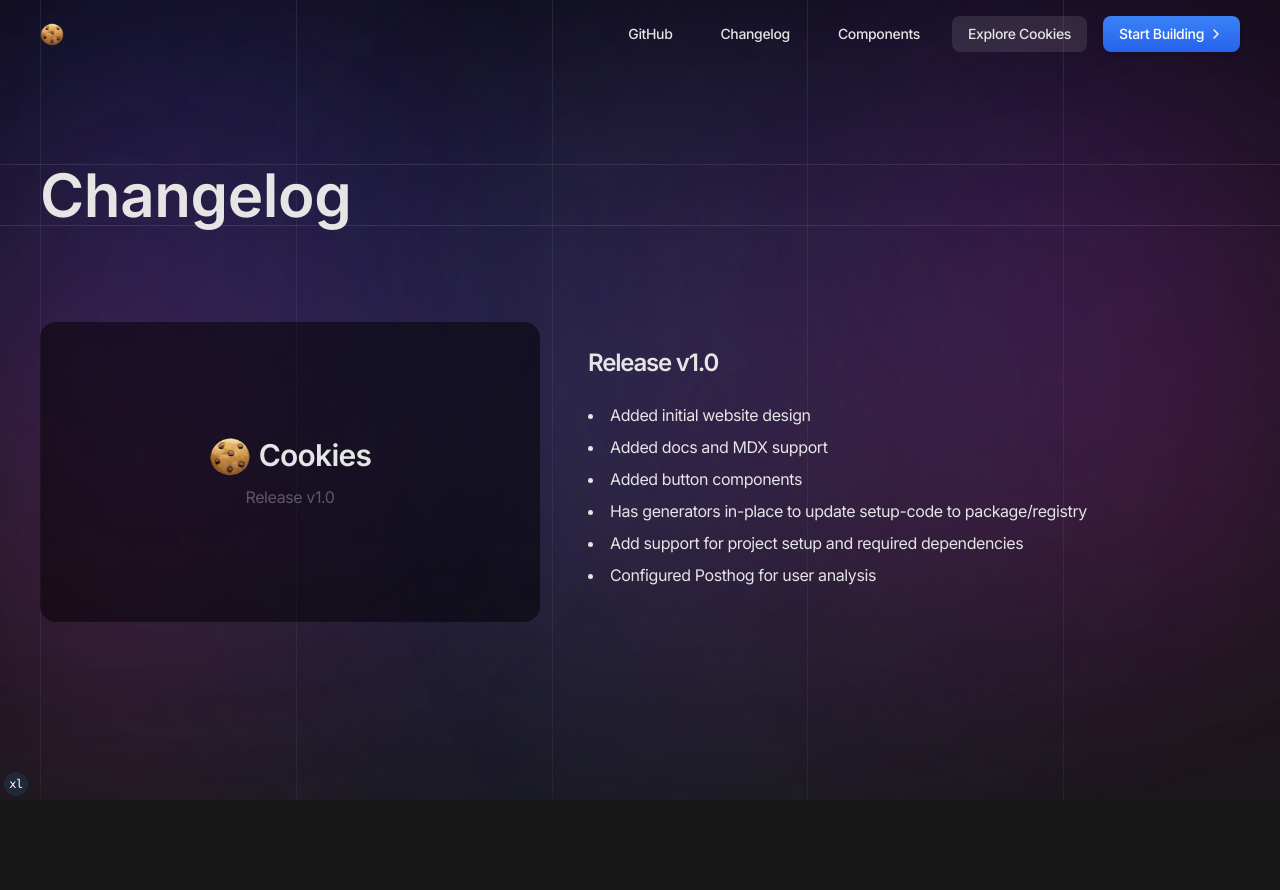
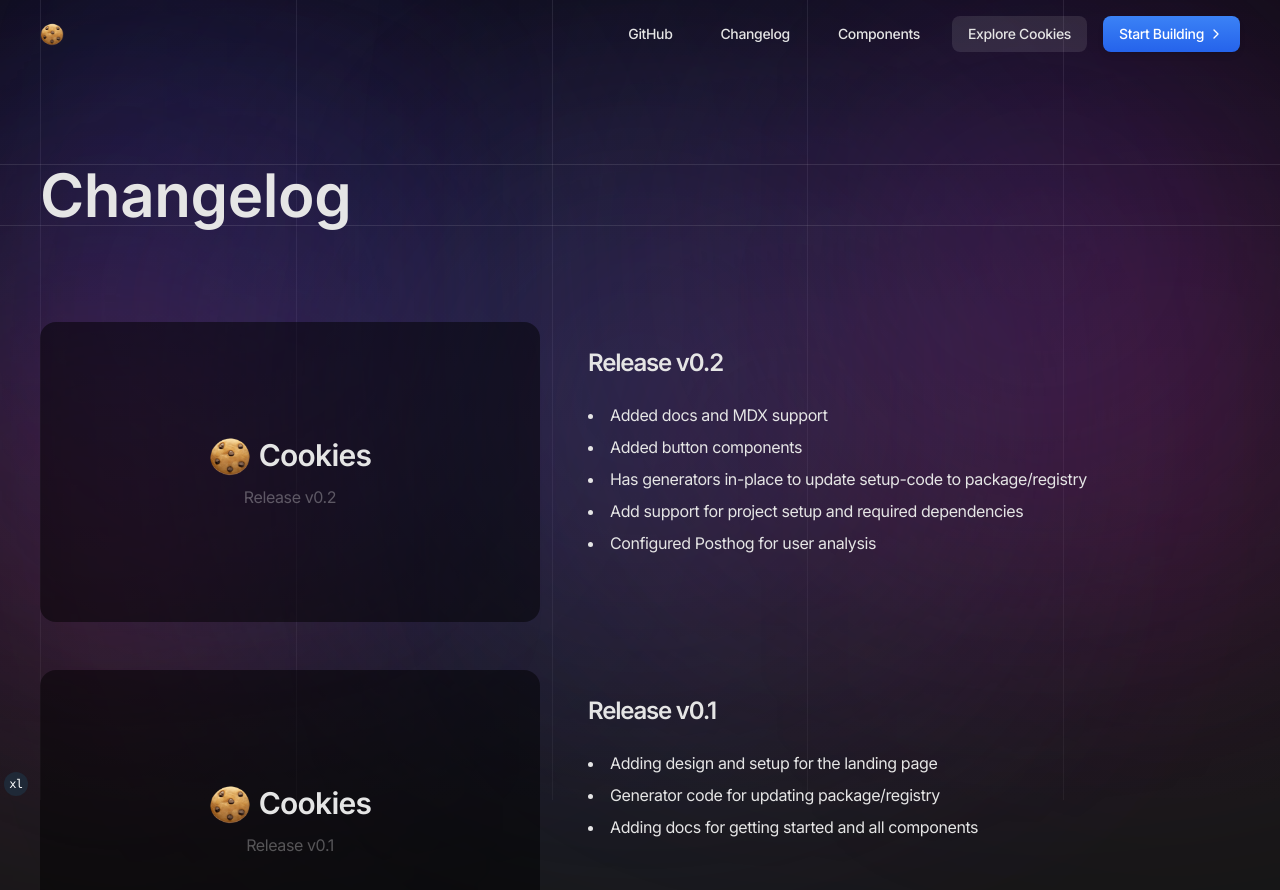
Before and after one commit to with-tw/cookies, a Next.js app: page /changelog in a window 1280 px wide. Shown: the top 890 px of the page. Before the commit the page ends 800 px from the top, so only its background shows below. Built offline with nearby package versions, Linux system fonts and the light colour scheme; no server answers.

Commit message:
⬆️ Add changelog for release v0.2

```diff
--- a/app/changelog/logs.ts
+++ b/app/changelog/logs.ts
@@ -5,9 +5,16 @@ export type ChangelogContentType = {
 
 export const ChangelogContent: ChangelogContentType[] = [
   {
-    version: '1.0',
+    version: '0.1',
     features: [
-      'Added initial website design',
+      'Adding design and setup for the landing page',
+      'Generator code for updating package/registry',
+      'Adding docs for getting started and all components',
+    ],
+  },
+  {
+    version: '0.2',
+    features: [
       'Added docs and MDX support',
       'Added button components',
       'Has generators in-place to update setup-code to package/registry',
```
